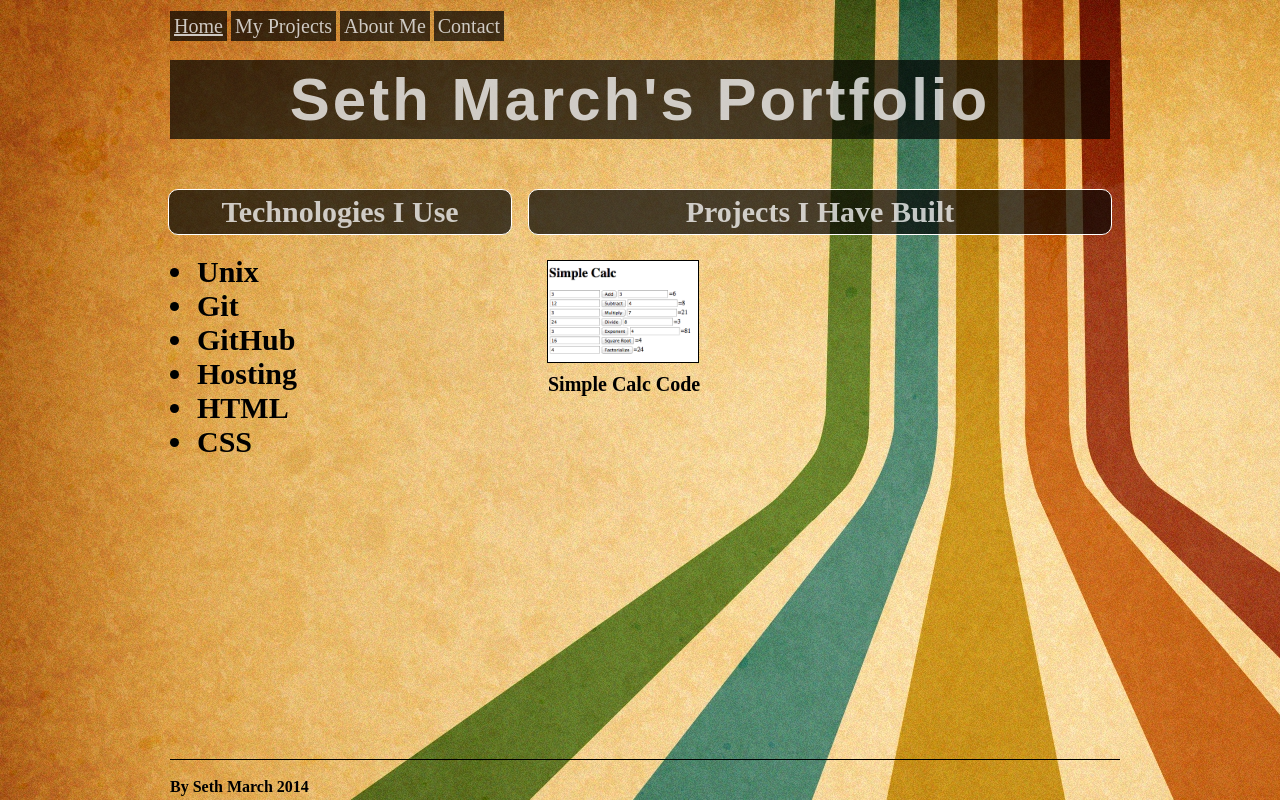
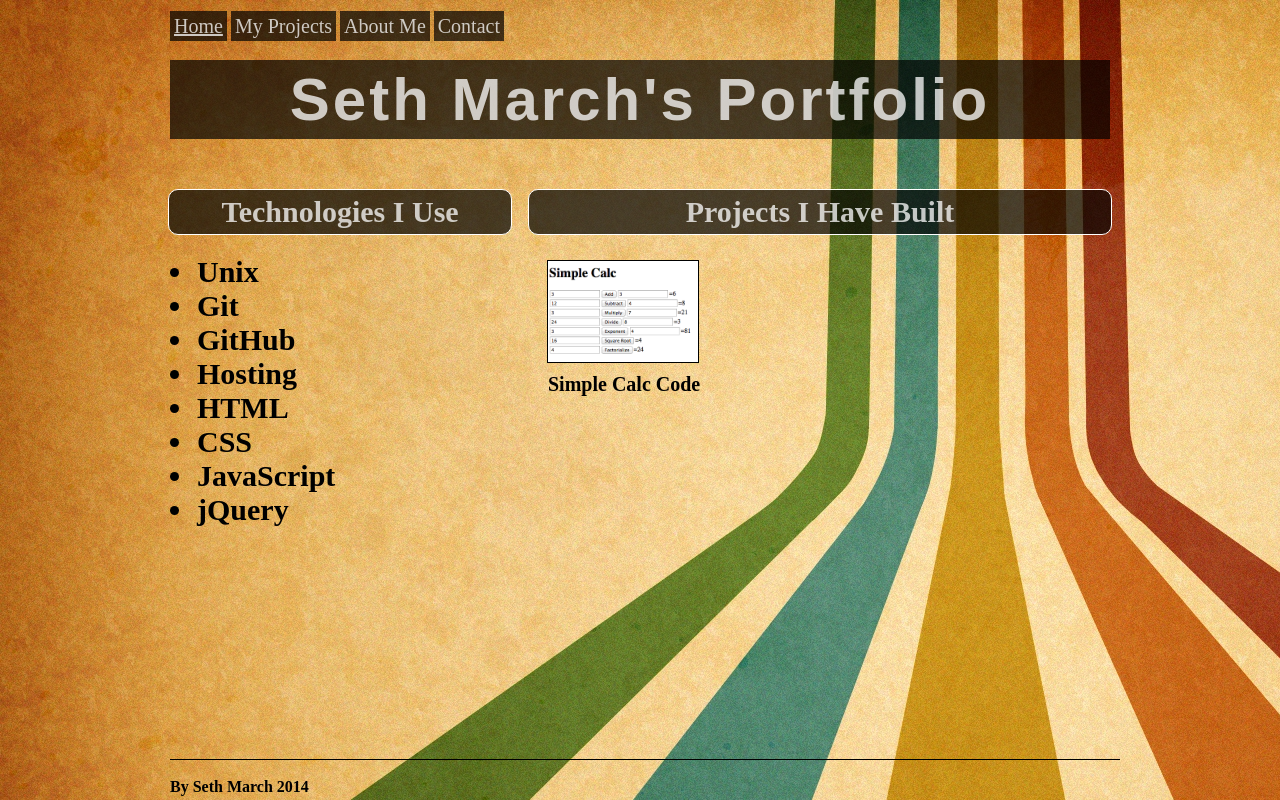
Before and after one commit to DanielMarch/SethMarch.github.io, a plain HTML site: page index.html in a window 1280 px wide. Drawn offline with Linux system fonts and the light colour scheme; a web font is replaced by a local one.

Commit message:
added links

```diff
--- a/index.html
+++ b/index.html
@@ -30,6 +30,8 @@
               <li class="description"><a href="http://en.wikipedia.org/wiki/Web_hosting">Hosting</a></li>
               <li class="description"><a href="http://en.wikipedia.org/wiki/HTML">HTML</a></li>
               <li class="description"><a href="http://en.wikipedia.org/wiki/CSS">CSS</a></li>
+              <li class="description"><a href="http://en.wikipedia.org/wiki/Java_script">JavaScript</a></li>
+              <li class="description"><a href="http://en.wikipedia.org/wiki/Jquery">jQuery</a></li>
             </ol>
           </div>
           <div class="grid_15">
```
